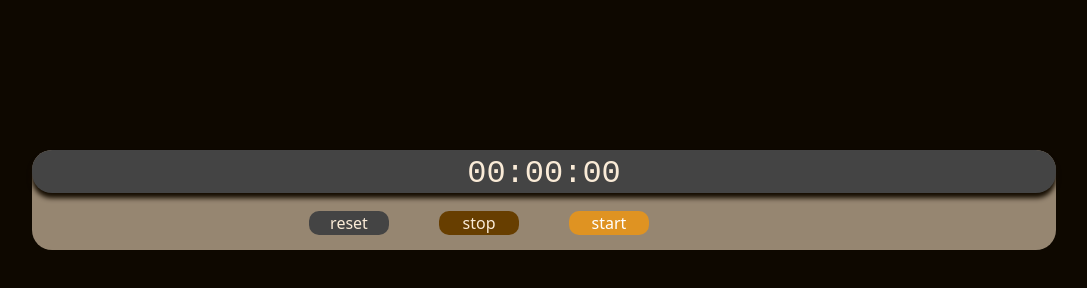
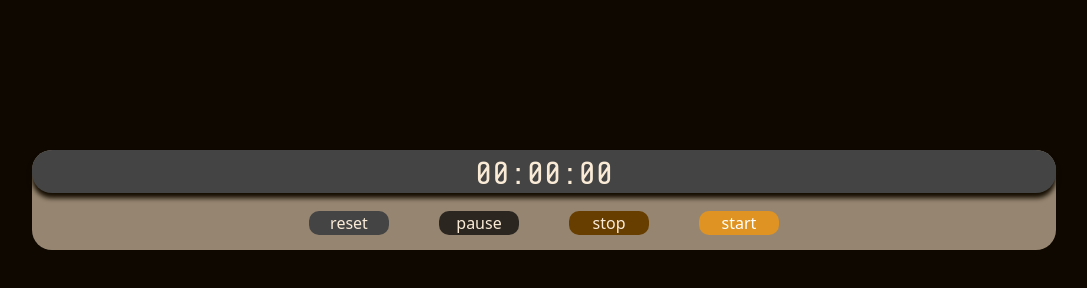
Before and after one commit to eliazoura/CHRONOMETRE, a plain HTML site: page index.html in a window 1280 px wide. Shown: the whole page, without its empty margins (96-1183 px from the left). Drawn offline with nearby package versions, Linux system fonts and the light colour scheme.

Commit message:
Update index.html

```diff
--- a/index.html
+++ b/index.html
@@ -10,6 +10,15 @@
    <script src="script.js" defer></script>
 
    <script src="https://cdn.tailwindcss.com"></script>
+
+
+
+   <link rel="preconnect" href="https://fonts.googleapis.com">
+
+   <link rel="preconnect" href="https://fonts.gstatic.com" crossorigin>
+
+   <link href="https://fonts.googleapis.com/css2?family=Open+Sans:ital,wght@1,300&family=Share+Tech+Mono&display=swap"
+      rel="stylesheet">
 
 
    <title>LE CHRONOMETRE</title>
@@ -29,8 +38,8 @@
    </div>-->
 
          <div class="time">
+            <span id="h0">00</span>:<span id="m0">00</span>:<span id="s0">00</span>
 
-00:00:00
          </div>
 
          <div class="centre">
@@ -38,6 +47,8 @@
 
 
                <button class="act1" id="reset">reset</button>
+               <button class="pause" id="pause">pause</button>
+
                <button class="act2" id="stop">stop</button>
                <button class="act3" id="start">start</button>
 
```
Lines whose indentation alone changed are shown as unchanged.
